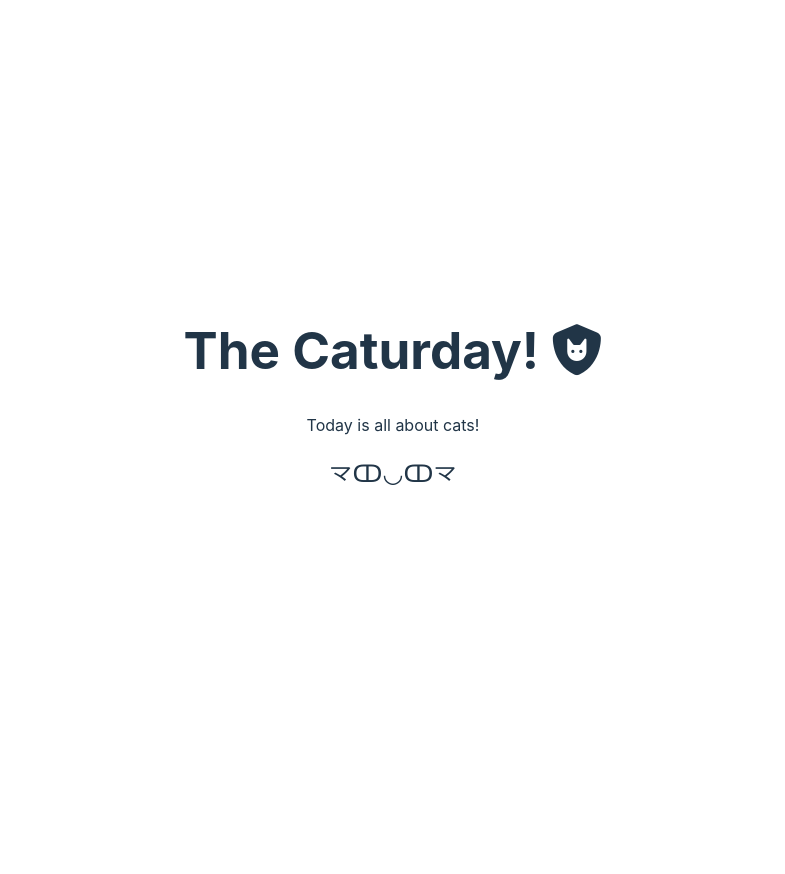
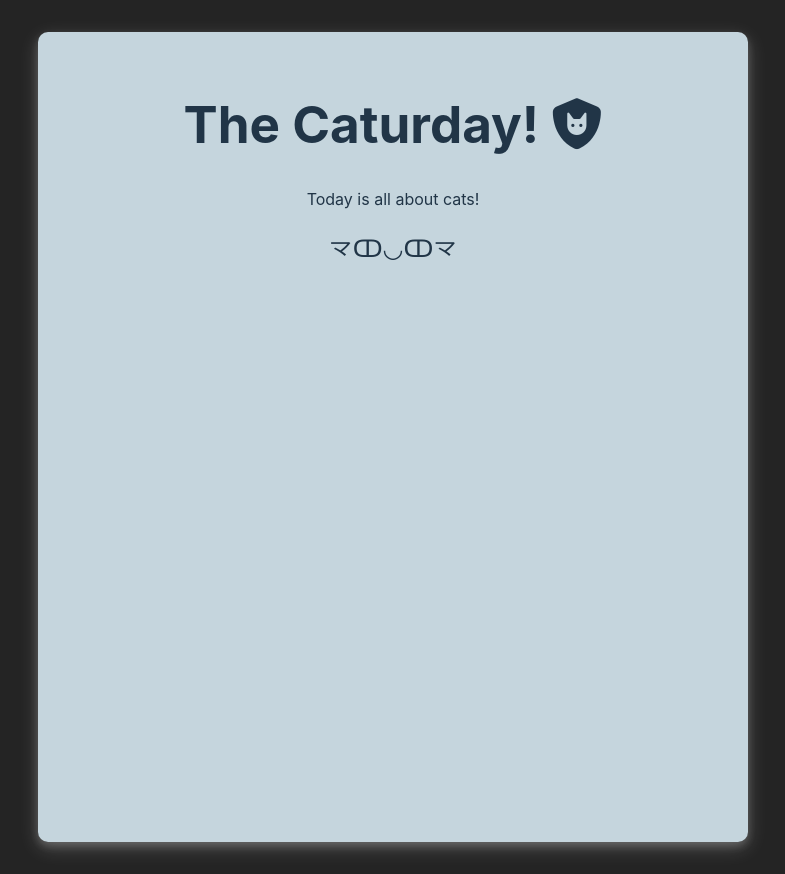
Before and after one commit to trucdg/codePath-project4, a React (Vite) app in the folder caturday/: page / in a window 1280 px wide. Shown: the whole page, without its empty margins (247-1032 px from the left). Before the commit the page ends 800 px from the top, so only its background shows below. Built offline with nearby package versions, Linux system fonts and the light colour scheme.

Commit message:
add some initial styles to the MainDisplay component

```diff
--- a/caturday/src/component/MainDisplay.css
+++ b/caturday/src/component/MainDisplay.css
@@ -0,0 +1,9 @@
+.main-display {
+  padding: 30px;
+  text-align: center;
+  background: rgba(221, 239, 248, 0.87);
+  border-radius: 10px;
+  width: 650px;
+  box-shadow: 0 4px 8px #f5f5f533, 0 6px 20px #fdfdfd30;
+  height: 750px;
+}
--- a/caturday/src/component/MainDisplay.jsx
+++ b/caturday/src/component/MainDisplay.jsx
@@ -1,13 +1,16 @@
 import React from "react";
+import "./MainDisplay.css";
 
 const MainDisplay = () => {
   return (
     <div className="main-display">
-      <h1>
-        The Caturday! <i class="fa-solid fa-shield-cat"></i>
-      </h1>
-      <p>Today is all about cats!</p>
-      <h2>龴ↀ◡ↀ龴</h2>
+      <header>
+        <h1>
+          The Caturday! <i class="fa-solid fa-shield-cat"></i>
+        </h1>
+        <p>Today is all about cats!</p>
+        <h2>龴ↀ◡ↀ龴</h2>
+      </header>
     </div>
   );
 };
--- a/caturday/src/index.css
+++ b/caturday/src/index.css
@@ -4,7 +4,8 @@
   font-weight: 400;
 
   color-scheme: light dark;
-  color: rgba(255, 255, 255, 0.87);
+  /* color: rgba(255, 255, 255, 0.87); */
+  color: #213547;
   background-color: #242424;
 
   font-synthesis: none;
@@ -55,7 +56,7 @@ button:focus-visible {
   outline: 4px auto -webkit-focus-ring-color;
 }
 
-@media (prefers-color-scheme: light) {
+@media (prefers-color-scheme: dark) {
   :root {
     color: #213547;
     background-color: #ffffff;
```
